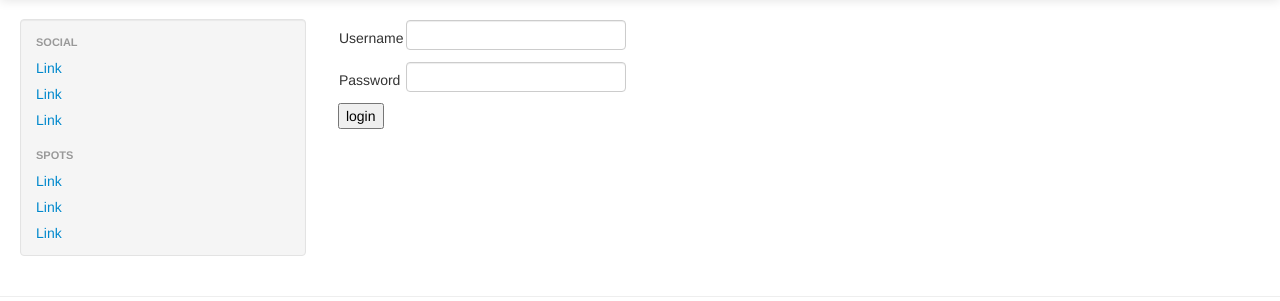
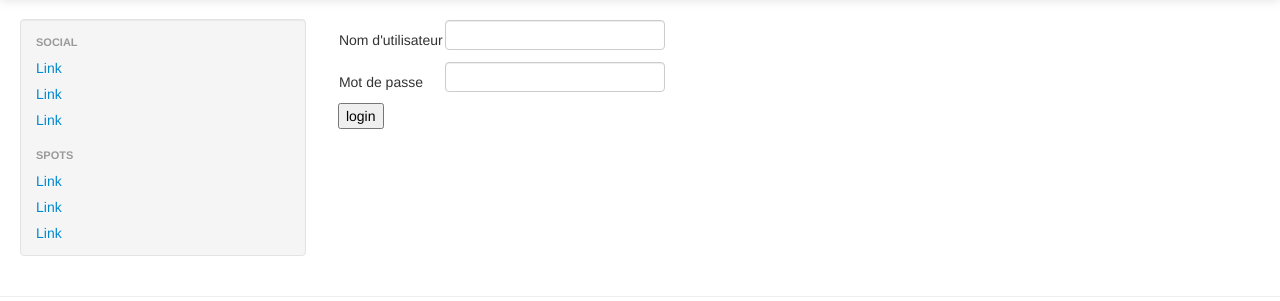
Before and after one commit to BoobaSkaya/django-tuto, a Django app: template divein/templates/divein/login.html in a window 1280 px wide. Shown: the part 41-342 px from the top of the page. Run offline with Django 3.2, Linux system fonts and the light colour scheme; the template is opened without the code that fills it, so the values that code supplies are empty, except form fields; tables that the repository leaves empty hold one stand-in row (values such as "Sample post"); form fields are guessed from the names that the template uses; some libraries are stand-ins or nearby versions.

Commit message:
divein: translate login page to french

```diff
--- a/divein/templates/divein/login.html
+++ b/divein/templates/divein/login.html
@@ -12,11 +12,11 @@
 {% csrf_token %}
 <table>
 <tr>
-    <td>{{ form.username.label_tag }}</td>
+    <td>Nom d'utilisateur</td> <!-- {{ form.username.label_tag }} -->
     <td>{{ form.username }}</td>
 </tr>
 <tr>
-    <td>{{ form.password.label_tag }}</td>
+    <td>Mot de passe</td><!-- {{ form.password.label_tag }} -->
     <td>{{ form.password }}</td>
 </tr>
 </table>
```
